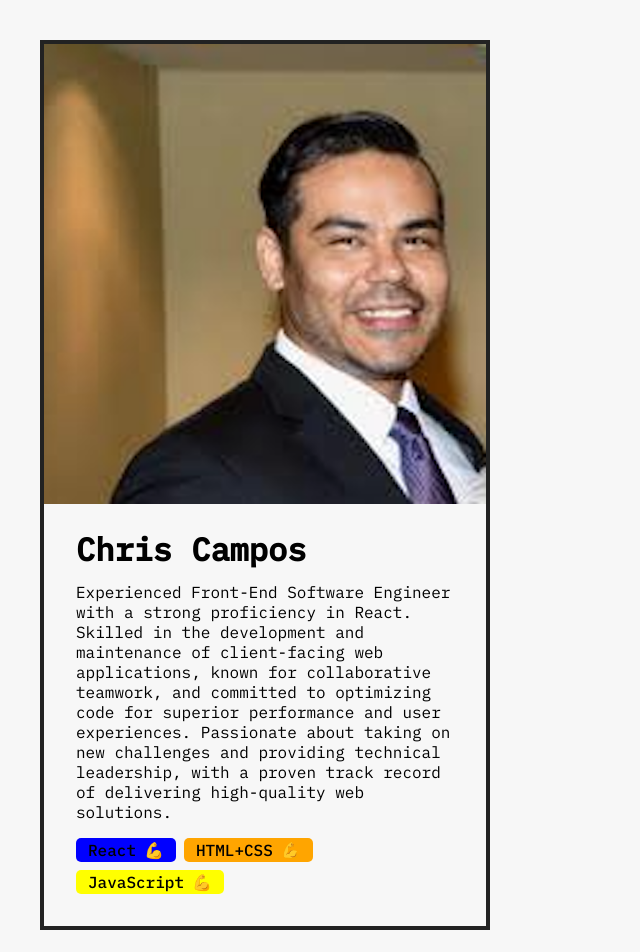
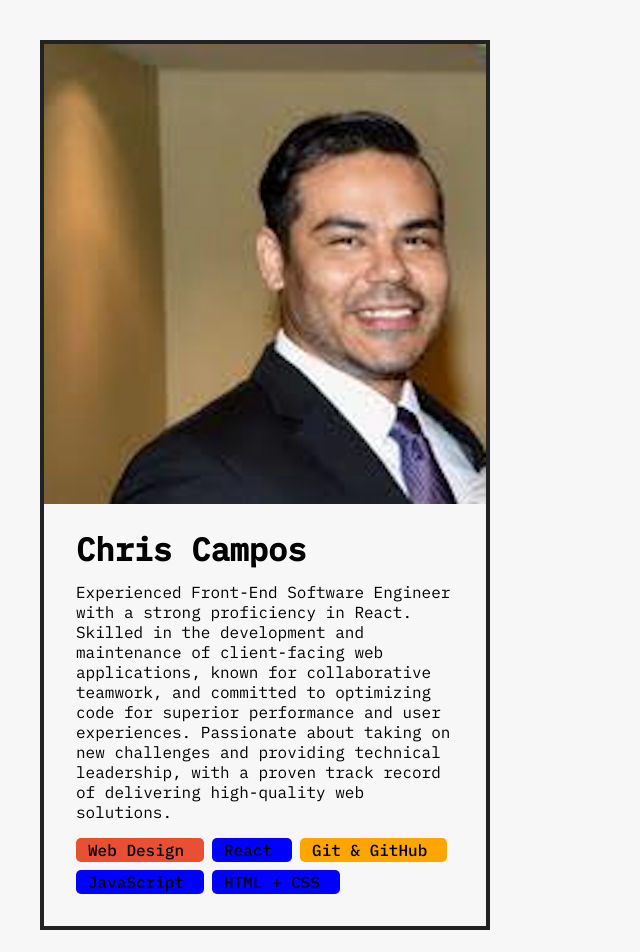
Before and after one commit to TheChunkyPumpkinhead/profiletime, a React (Create React App) app: page / in a window 1280 px wide. Shown: the top 952 px of the page, without its empty margins (0-640 px from the left). Built offline with nearby package versions, Linux system fonts and the light colour scheme.

Commit message:
Updated with a list and using .map to render

```diff
--- a/src/App.js
+++ b/src/App.js
@@ -1,6 +1,34 @@
 import { StrictMode } from "react";
 import { createRoot } from "react-dom/client";
 import "./App.css";
+
+const skills = [
+  {
+    skill: "Web Design",
+    level: "beginner",
+    color: "#E84F33",
+  },
+  {
+    skill: "React",
+    level: "advanced",
+    color: "blue",
+  },
+  {
+    skill: "Git & GitHub",
+    level: "intermediate",
+    color: "orange",
+  },
+  {
+    skill: "JavaScript",
+    level: "advanced",
+    color: "blue",
+  },
+  {
+    skill: "HTML + CSS",
+    level: "intermediate",
+    color: "blue",
+  },
+];
 
 function App() {
   return (
@@ -41,10 +69,9 @@ function Intro() {
 function SkillList() {
   return (
     <div className="skill-list">
-      <Skill skill="React" emoji="💪" color="blue" />
-      <Skill skill="HTML+CSS" emoji="💪" color="orange" />
-      <Skill skill="JavaScript" emoji="💪" color="yellow" />
-      {/* <Skill skill="Svelte" emoji="👶" color="orangered" /> */}
+      {skills.map((skill) => (
+        <Skill skill={skill.skill} color={skill.color} level={skill.level} />
+      ))}
     </div>
   );
 }
```
